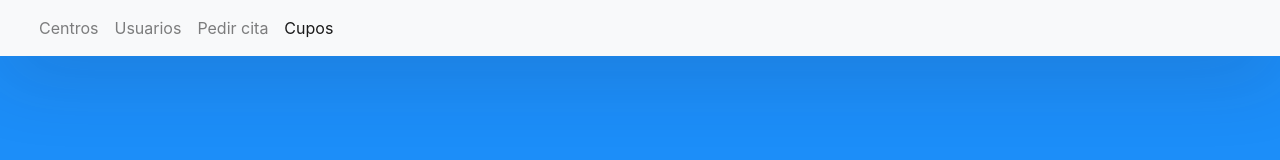
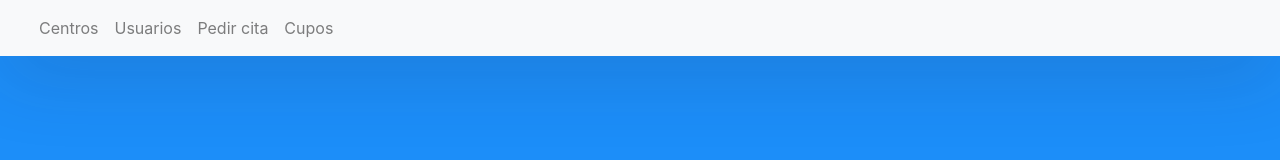
Before and after one commit to ArturoAlcaniz/practicaIntegradaG7-frontend, a React (Create React App) app: page / in a window 1280 px wide. Shown: the top 160 px of the page. Built offline with nearby package versions, Linux system fonts and the light colour scheme.

Commit message:
Update App.jsx

```diff
--- a/src/components/App/App.jsx
+++ b/src/components/App/App.jsx
@@ -34,7 +34,9 @@ function App() {
 </NavLink>
 							</li>
 							<li className="nav-item">
-								<a className="nav-link active" aria-current="page" href="/Cupos">Cupos</a>
+							<NavLink className="nav-link" to="/Cupos" activeClassName="nav-link active">
+									Cupos
+</NavLink>
 							</li>
 						</ul>
 					</div>
```
